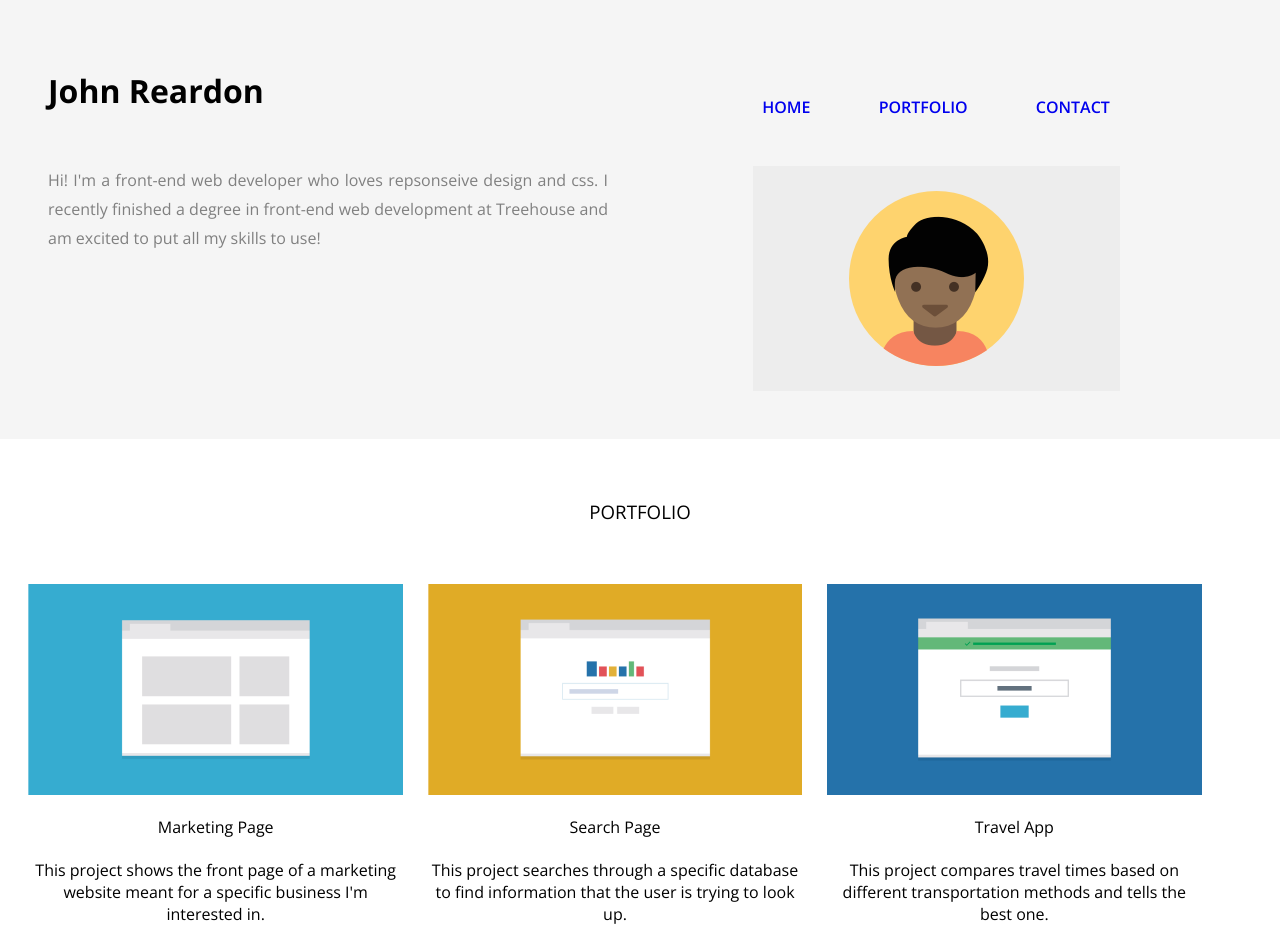
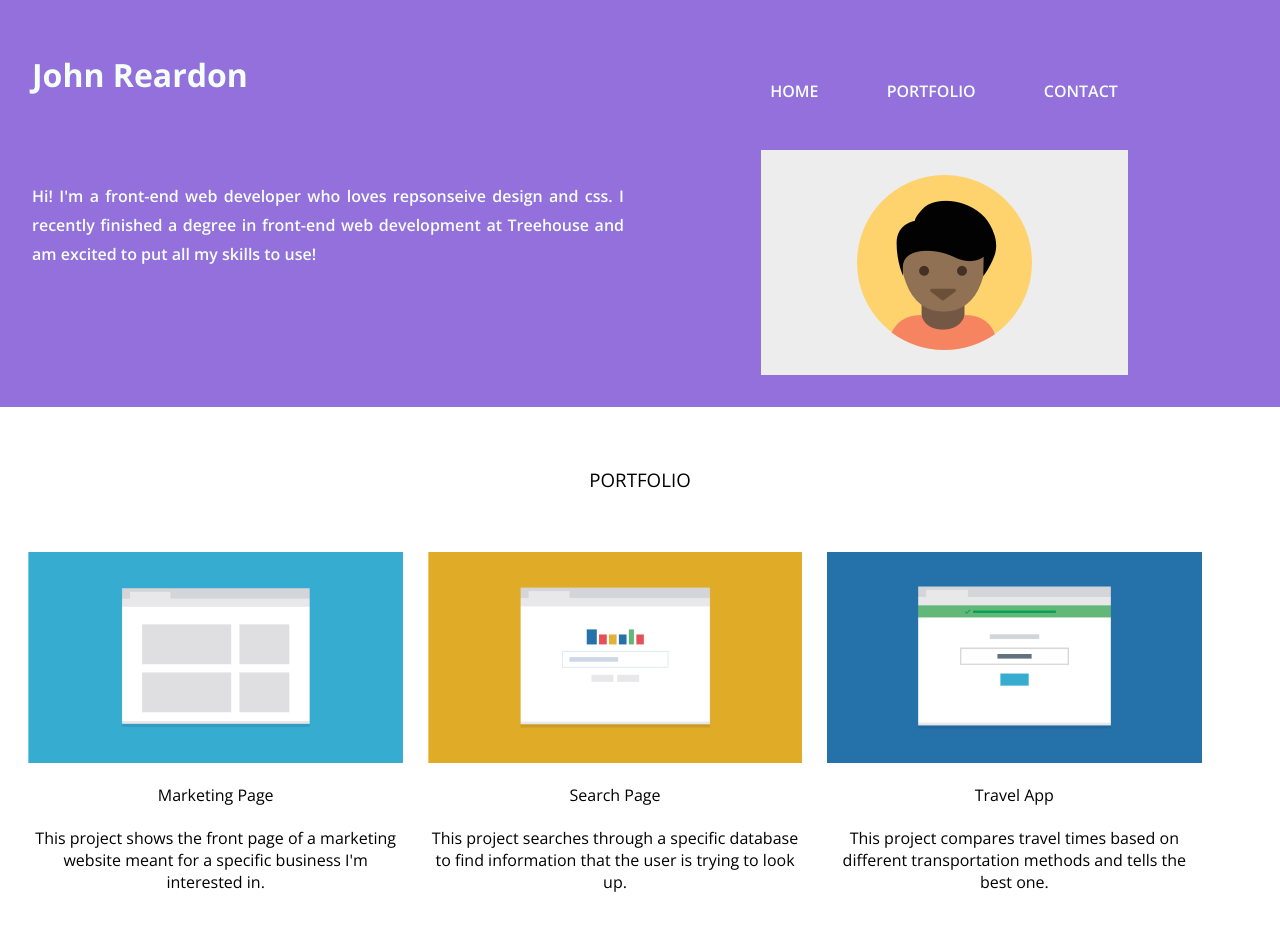
Before and after one commit to j-v-r/Treehouse-Project2, a plain HTML site: page index.html in a window 1280 px wide. Shown: the top 944 px of the page. Drawn offline with nearby package versions, Linux system fonts and the light colour scheme.

Commit message:
Style updates
colors

```diff
--- a/css/styles.css
+++ b/css/styles.css
@@ -13,20 +13,16 @@ a {
 /* Header */
 
 header {
-  background-color: #F5F5F5;
-  padding: 3rem;
+  background-color: #9370db;
   text-align: center;
+  color: #F5FFFA;
+  font-weight: lighter;
+  padding: 1rem;
 }
 
 header img {
   margin: 1rem 0;
   width: 70%;
-}
-
-header p {
-  padding: 0 2rem;
-  font-weight: lighter;
-  color: #808080;
 }
 
 /* Navigation */
@@ -39,7 +35,6 @@ header ul {
 
 header li {
   display: inline-block;
-  color: #000;
   padding: 8px 0;
   text-decoration: none;
   margin: 2px 0;
@@ -72,14 +67,15 @@ h4 {
 /* Footer */
 
 footer {
-  background-color: #F5F5F5;
-  color: grey;
+  background-color: #4b0082;
+  color: #F5FFFA;
   padding: 0 0 2rem;
   text-align: center;
 }
 
 footer h3 {
   font-weight: 400;
+  color: #F5FFFA;
 }
 
 footer p {
@@ -97,8 +93,11 @@ footer span {
 
 #back2top {
   font-weight: 600;
-  color: black;
   padding: 0 2rem;
+}
+
+footer a {
+  color: #F5FFFA;
 }
 
 /* General Layout */
@@ -113,6 +112,10 @@ img {
 
 @media only screen and (min-width: 768px) {
 
+  header {
+    padding: 2rem;
+  }
+
   header img {
     width: auto;
     margin: 0;
@@ -121,10 +124,8 @@ img {
 
   header p {
    text-align: justify;
-   margin: 0;
-   padding: 0 2rem 0 0;
-   font-weight: 200;
    line-height: 1.8rem;
+   padding-right: 1rem;
   }
 
 /* Header Columns */
@@ -150,14 +151,16 @@ img {
 
   header li {
     display: inline;
-    color: dimgrey;
     text-decoration: none;
     margin: 2rem;
     text-transform: uppercase;
     font-weight: 600;
-    background-color: #F5F5F5;
+    background-color: #9370db;
   }
 
+  header ul li a {
+    color: #F5FFFA;
+  }
 /* Content Columns */
 
   section .col-1 {
@@ -194,6 +197,12 @@ img {
     padding: 2rem;
   }
 
+  header p {
+    font-weight: 600;
+    padding-top: 1rem;
+    display: block;
+  }
+
   section .row-1  {
     display: inline;
     width: 30%;
```
Also changed, not shown: index.html (+0 -2 lines).
